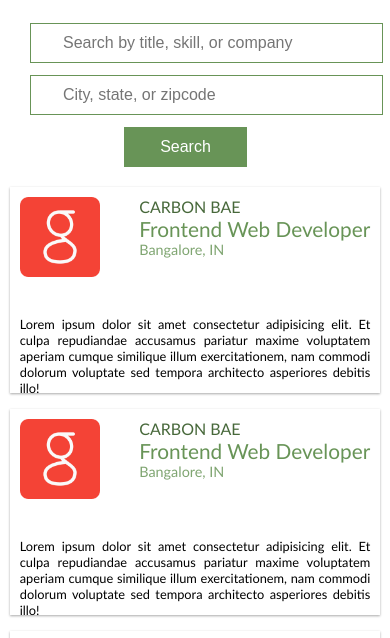
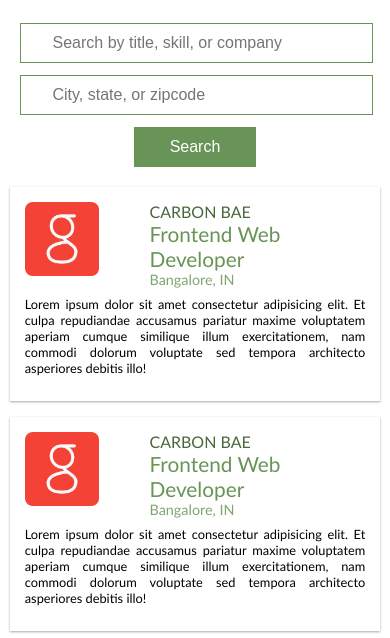
Before and after one commit to Madhvan-Sharma/Job-Search-Website, a plain HTML site: page index.html in a window 390 px wide. Shown: the part 127-765 px from the top of the page. Drawn offline with Linux system fonts and the light colour scheme.

Commit message:
minor changes added in css

```diff
--- a/assets/css/style.css
+++ b/assets/css/style.css
@@ -197,7 +197,7 @@ input[type="submit"]:hover{
     font-size:0.9rem;
     text-align: justify;
     /* padding:0.7rem; */
-    margin-bottom:0.5rem;
+    /* margin-bottom:0.5rem; */
 }
 
 
@@ -366,7 +366,7 @@ h2{
 
     #search-bar-form{
         width:90vw;
-        margin:10px;
+        margin:10px auto;
     }
 
     .input-icons i{
@@ -374,7 +374,7 @@ h2{
     }
 
     .input-icons{
-        margin:20px;
+        margin:20px auto;
         padding:0;
         display:block;
         width:100%;
@@ -390,13 +390,17 @@ h2{
 
     .job-card{
         width:100%;
-        padding:10px;
-        /* overflow:hidden; */
+        height:30%;
+        overflow:auto;
     }
 
     .card-bottom{
         /* overflow:auto; */
         font-size:0.8rem;
+    }
+
+    .company-desc{
+        margin-left:50px;
     }
 
     /* FOOTER */
```
